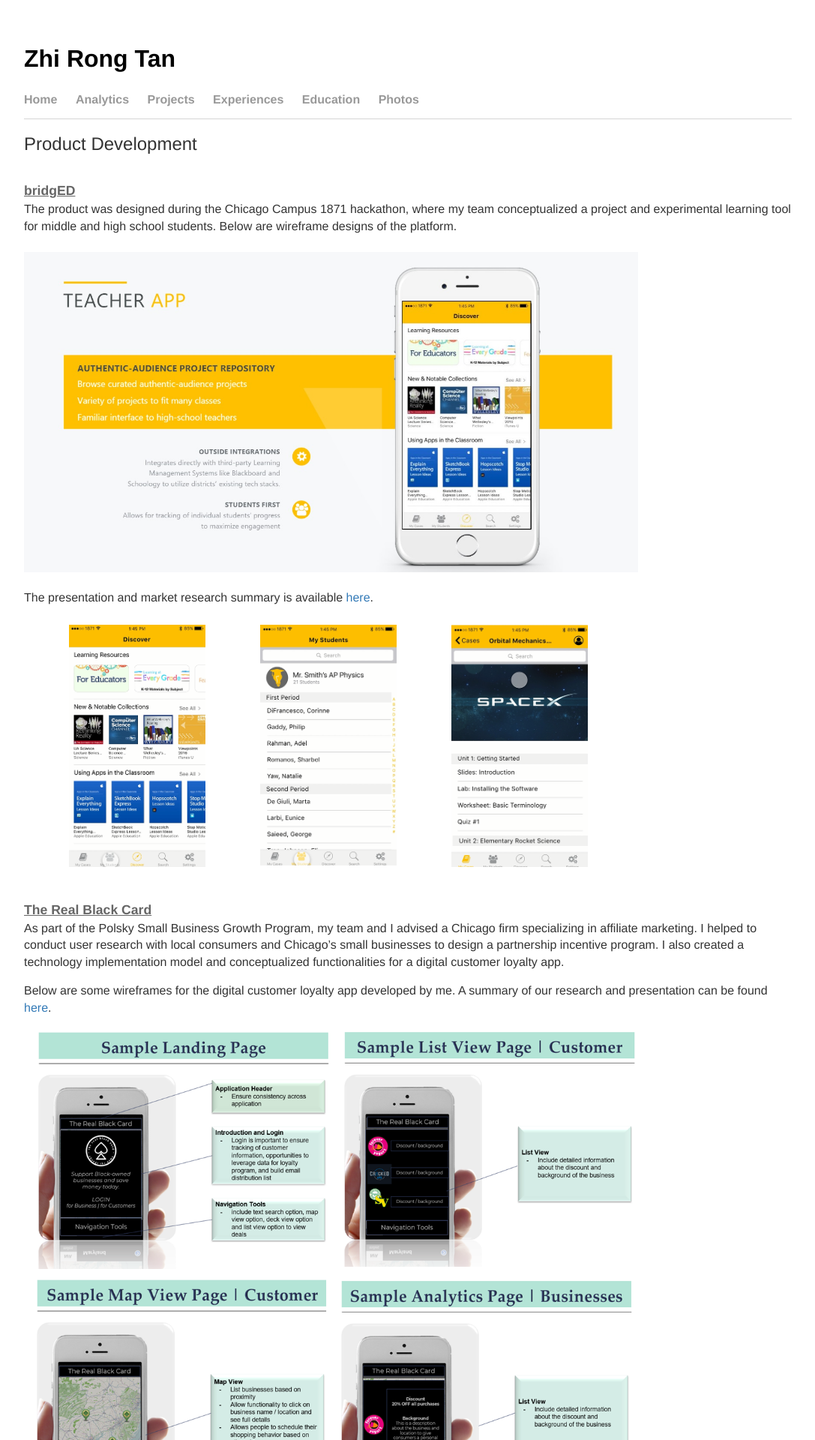
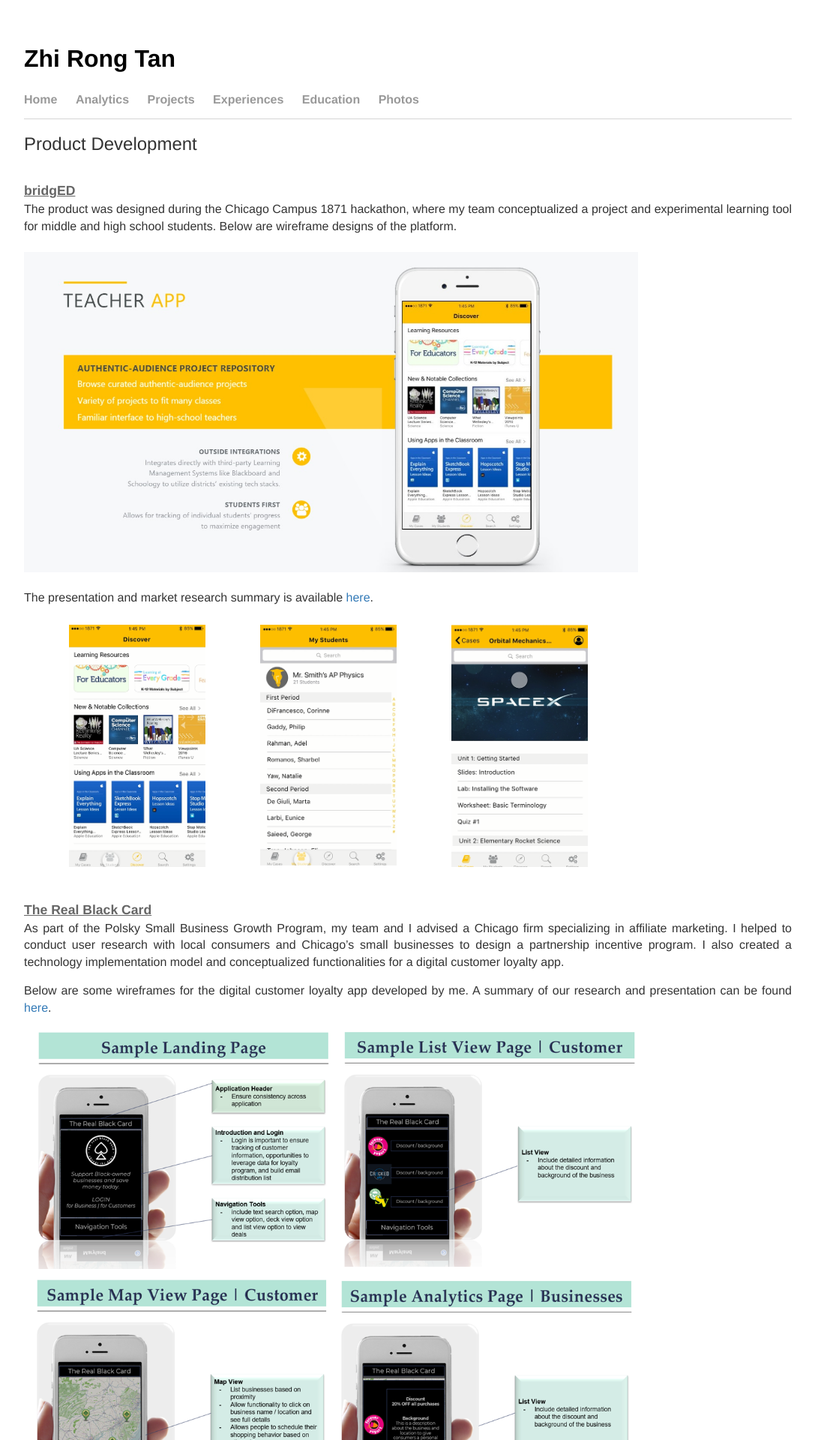
Before and after one commit to tanzhirong/tanzhirong.github.io, a Jekyll site: the page built from projects/index.html, in a window 1280 px wide. Shown: the top 1920 px of the page at 75% size, without its empty margins (96-1183 px from the left). Built offline with Jekyll 4.4.1, drawn with Linux system fonts in a browser that asks for light colours.

Commit message:
Update main.css

```diff
--- a/css/main.css
+++ b/css/main.css
@@ -1,6 +1,7 @@
 body {
     margin: 60px auto;
     width: 80%;
+    text-align: justify;
     font-family: 'Helvetica Neue', 'Arial', 'Sans-Serif';
 }
 
@@ -27,12 +28,14 @@
 
 .exp_description {
     font-size: 0.9em;
+    text-align: justify;
     line-height: 1.2em;
     margin-top: 0px;
 }
 
 p {
     line-height: 1.4em;
+    text-align: justify;
     color: #333;
     margin-top: 0px;
 }
```
